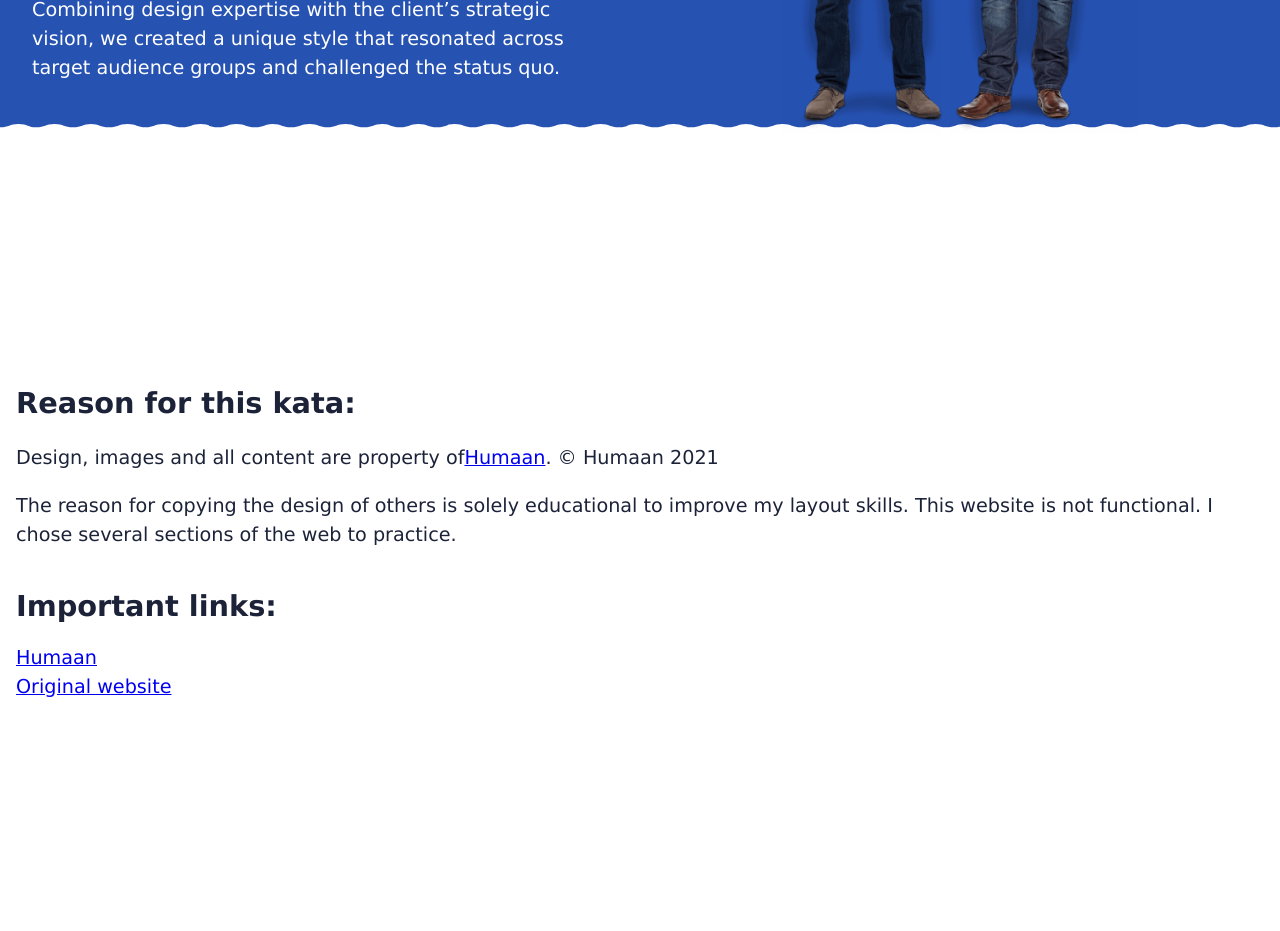
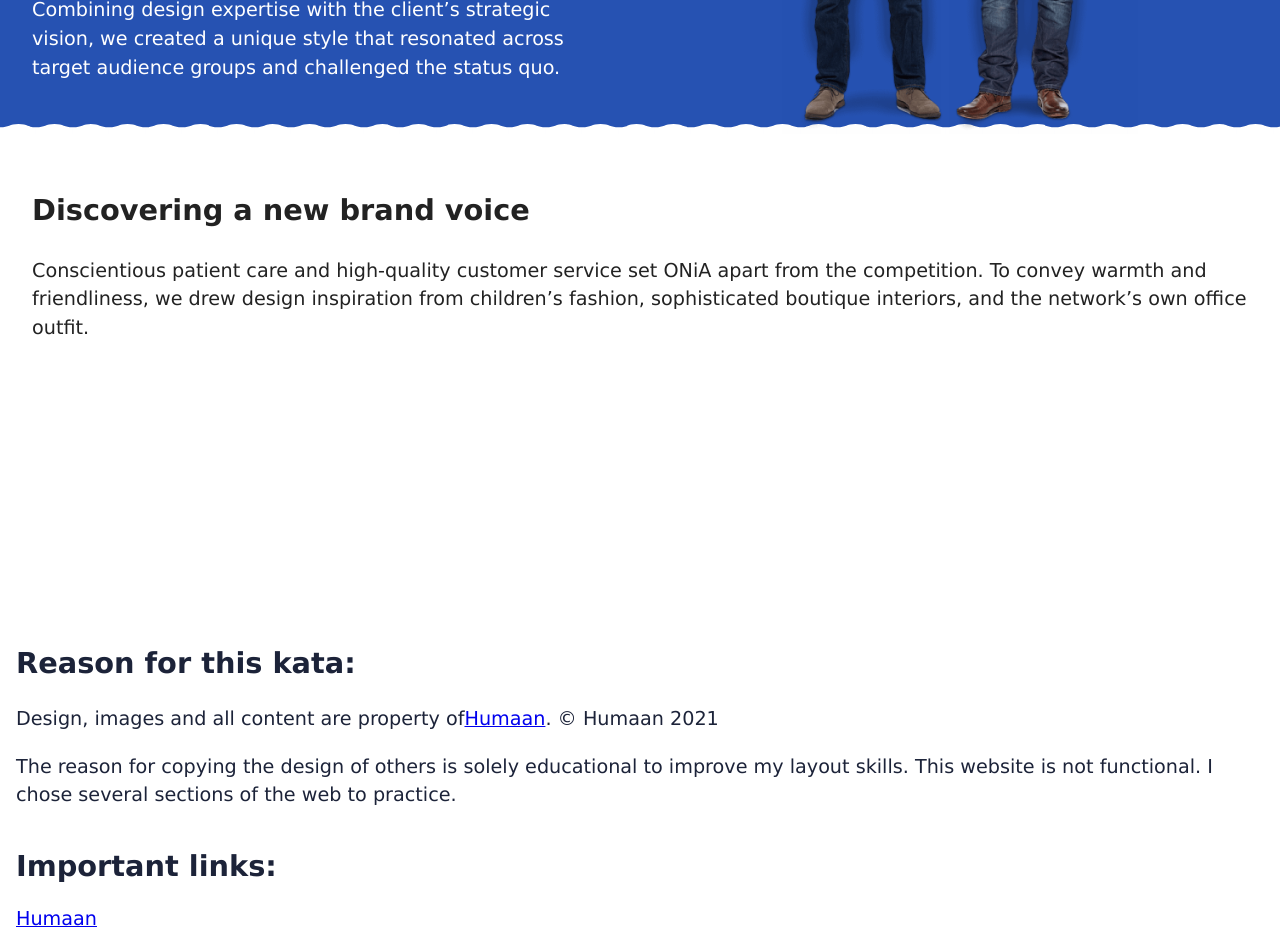
Before and after one commit to Ddiaalv/katas-layout, a React (Create React App) app: page / in a window 1280 px wide. Shown: the part 2940-3871 px from the top of the page. Built offline with nearby package versions, Linux system fonts and the light colour scheme.

Commit message:
:lipstick: Discovering

```diff
--- a/src/App.css
+++ b/src/App.css
@@ -23,3 +23,9 @@ body {
 .section {
   padding: 2rem;
 }
+
+.white_section {
+  color: var(--dark-grey-color);
+  background: var(--white-color);
+  overflow: hidden;
+}
--- a/src/App.tsx
+++ b/src/App.tsx
@@ -1,5 +1,6 @@
 import "./App.css";
 import { Description } from "./components/Description/Description";
+import { Discovering } from "./components/Discovering/Discovering";
 import { Footer } from "./components/Footer/Footer";
 import { Header } from "./components/Header/Header";
 import { Laptop } from "./components/Laptop/Laptop";
@@ -15,6 +16,7 @@ function App() {
         <Laptop />
         <Table />
         <Team />
+        <Discovering />
       </main>
       <Footer />
     </div>
--- /dev/null
+++ b/src/components/Discovering/Discovering.tsx
@@ -0,0 +1,15 @@
+import { FC } from "react";
+
+export const Discovering: FC = () => (
+  <div className="section white_section" id="discovering">
+    <h2>Discovering a new brand voice</h2>
+    <p>
+      Conscientious patient care and high-quality customer service set ONiA
+      apart from the competition. To convey warmth and friendliness, we drew
+      design inspiration from children’s fashion, sophisticated boutique
+      interiors, and the network’s own office outfit.
+    </p>
+  </div>
+);
+
+Discovering.displayName = "Discovering";
```
